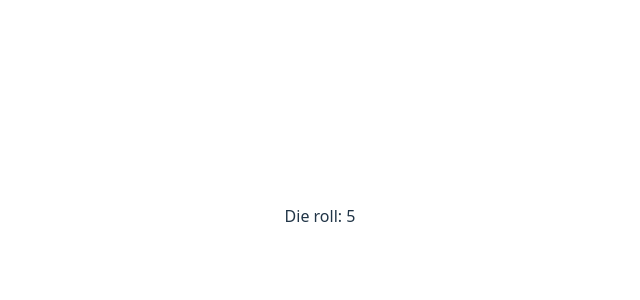
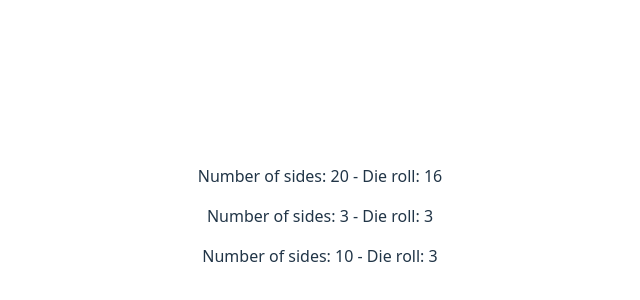
Before and after one commit to TetianaTalebi/my_react_vite_app_2, a React (Vite) app in the folder my_react_vite_app_2/: page / in a window 1280 px wide. Shown: the part 184-484 px from the top of the page, without its empty margins (320-960 px from the left). Built offline with nearby package versions, Linux system fonts and the light colour scheme.

Commit message:
Pass props "numSides" into Die component

```diff
--- a/my_react_vite_app_2/src/App.jsx
+++ b/my_react_vite_app_2/src/App.jsx
@@ -6,7 +6,9 @@ function App() {
 
   return (
     <>
-      <Die/>
+      <Die numSides={20}/>
+      <Die numSides={3} />
+      <Die numSides={10} />
     </>
   )
 }
--- a/my_react_vite_app_2/src/Die.jsx
+++ b/my_react_vite_app_2/src/Die.jsx
@@ -1,5 +1,12 @@
-export default function Die() {
-    const roll = Math.floor(Math.random()*6)+1;
+export default function Die({numSides}) {
 
-    return <p>Die roll: {roll}</p>
+    console.log(`numSides=${numSides}`);
+
+    const roll = Math.floor(Math.random()*numSides)+1;
+
+    return (
+        <>
+            <p>Number of sides: {numSides} - Die roll: {roll} </p>
+        </>
+    )
 }
```
